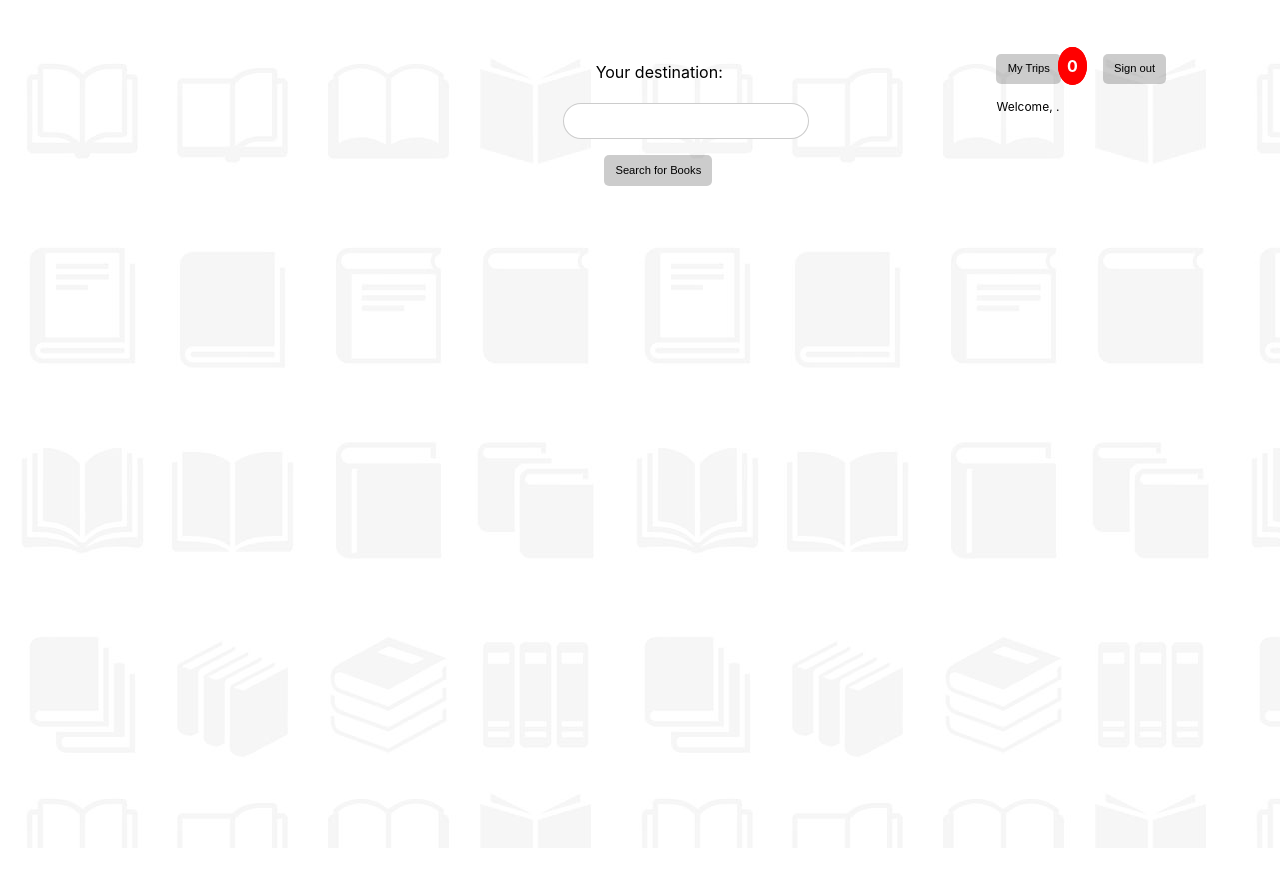
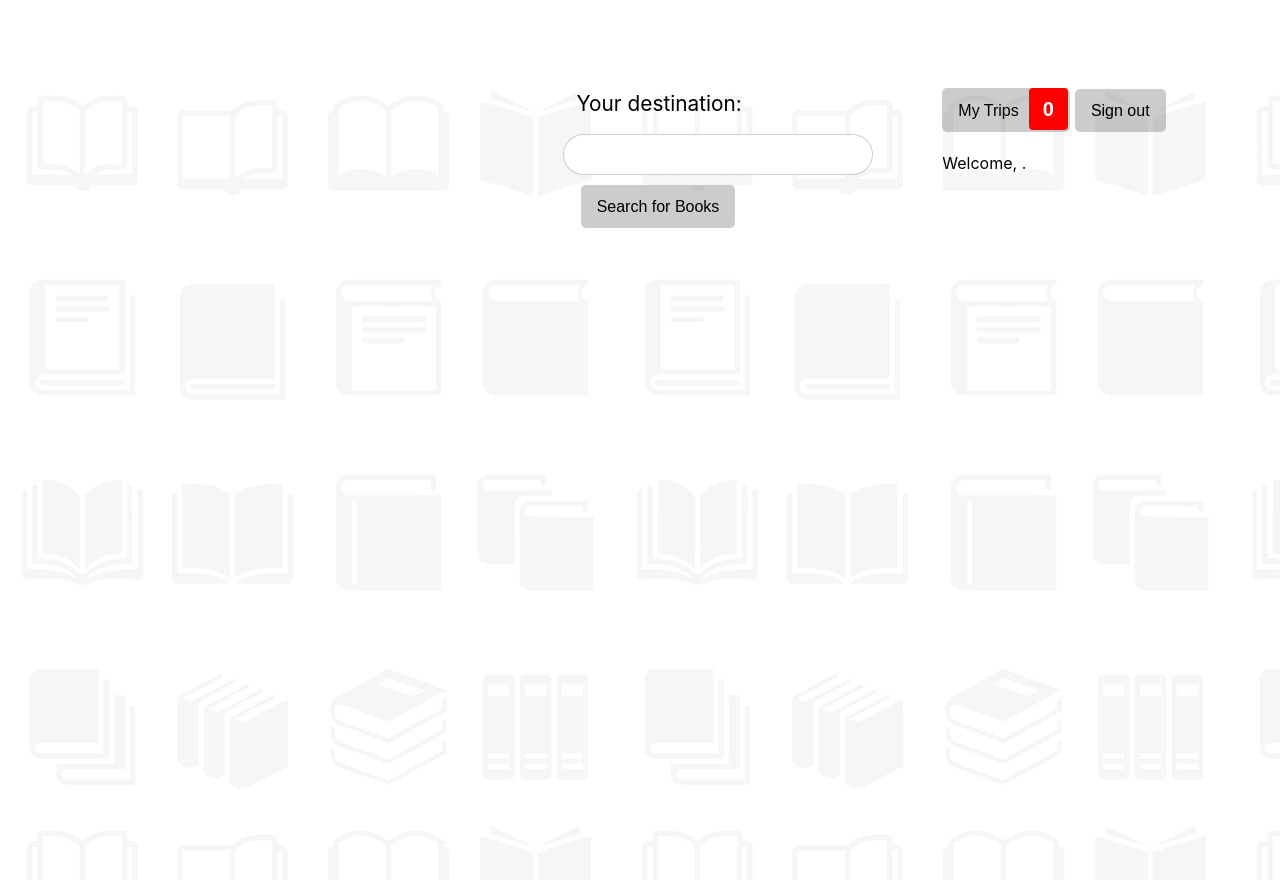
Before and after one commit to GiaEdgington/Project-Before-You-Go, a React (Create React App) app: page /homepage in a window 1280 px wide. Before the commit the page ends 848 px from the top, so only its background shows below. Built offline with nearby package versions, Linux system fonts and the light colour scheme.

Commit message:
css trip counter and buttons

```diff
--- a/src/App.css
+++ b/src/App.css
@@ -57,11 +57,15 @@ li {
   margin: 0 auto;
 }
 
+.searchContainer label {
+  font-size: 1.3em;
+}
+
 .searchContainer form {
   width: 15%;
   text-align: center;
   line-height: 3em;
-  margin-top: 3em;
+  margin-top: 5em;
   margin-left: 44%;
   margin-bottom: 3em;
 }
@@ -76,10 +80,10 @@ input:-webkit-autofill:active  {
 }
 
 .searchContainer form input {
-  width: 15em;
+  width: 19em;
   border-radius: 100px;
   border: 1px rgba(0, 0, 0, 0.2)solid;
-  line-height: 2em;
+  line-height: 2.3em;
   margin-bottom: 0;
   text-align: center;
   font-size: 1em;
@@ -102,7 +106,7 @@ input:-webkit-autofill:active  {
   line-height: 1.7em;
   padding: 0.5em 1em;
   margin-bottom: 0.3em;
-  font-size: .7em;
+  font-size: 1em;
   outline: none;
 }
 
@@ -251,6 +255,10 @@ p {
   min-height: 100vh;
 }
 
+.homepage p {
+  font-size: 1em;
+}
+
 .tripStyle {
   background-color: #f2efe5;
   position: absolute;
@@ -267,14 +275,12 @@ p {
 }
 
 .counter {
-  border: 1px red solid;
-  background-color: red;
+  padding: .5em .7em;
   color: white;
+  background: red;
   font-weight: bolder;
-  border-radius: 50%;
-  width: 0.5em;
-  height: 0.5em;
-  padding: .5em;
-  margin-right: 1em;
-  margin-left: -.5em;
+  border-radius: 10%;
+  font-size: 20px;
+  margin-left: .5em;
+  margin-right: -.7em;
 }
--- a/src/App.js
+++ b/src/App.js
@@ -33,7 +33,6 @@ class App extends React.Component {
 
   setUser = (profileData) => {
     this.setState({ username: profileData.username, id: profileData.id });
-    localStorage.id = profileData.id;
   }
 
   render() {
--- a/src/Homepage.js
+++ b/src/Homepage.js
@@ -32,8 +32,8 @@ class Homepage extends React.Component {
         return(
             <div className='homepage'>
                 <div style={{ float:"right",marginRight:"7em"}}>
-                    <Link to = "/myTrips"><button className="buttonPage" style={{ marginRight:'5px'}}>My Trips</button></Link>
-                    <span className="counter">{this.state.trips < 0 ? <span>0</span> : this.state.trips }</span>
+                    <Link to = "/myTrips"><button className="buttonPage" style={{ marginRight:'5px'}}>My Trips<span className="counter">{this.state.trips < 0 ? <span>0</span> : this.state.trips }</span></button></Link>
+
                     <button className="buttonPage" onClick={this.signOut}>Sign out</button>
                     <p>Welcome, {this.props.username}.</p>
                 </div>
```
